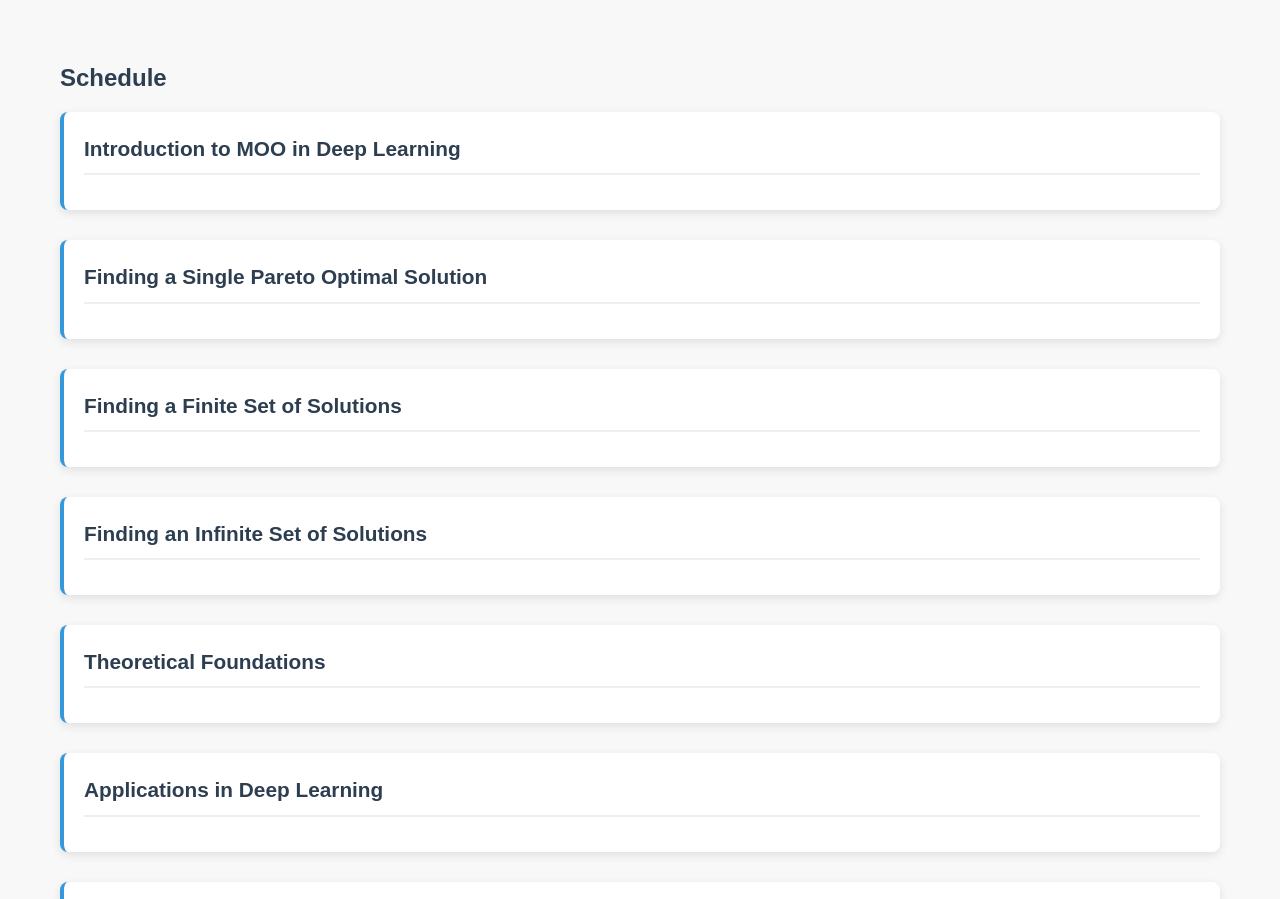
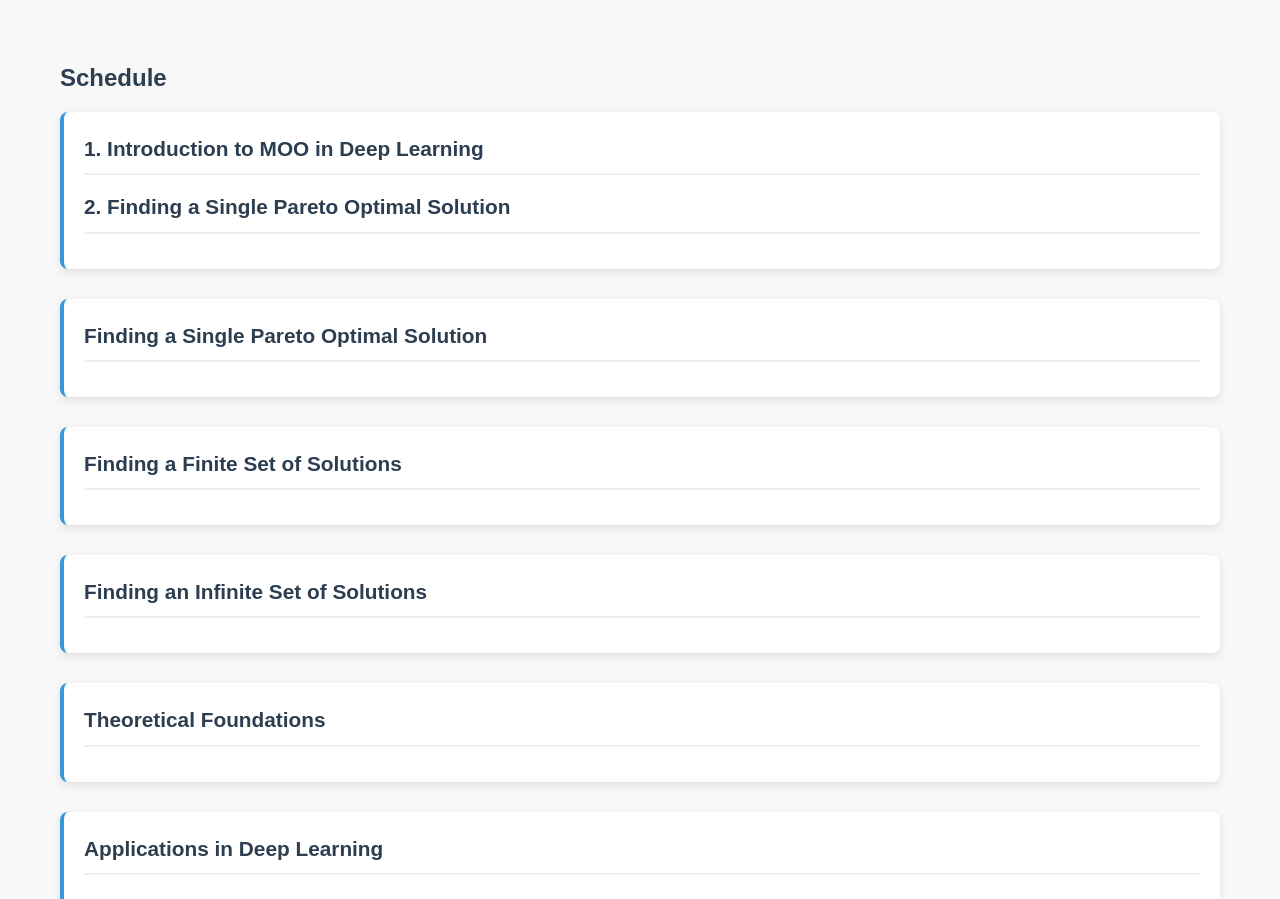
Before and after one commit to GradNexus/IJCAI25_tutorial, a plain HTML site: page index.html in a window 1280 px wide. Shown: the part 1520-2419 px from the top of the page. Drawn offline with Linux system fonts and the light colour scheme.

Commit message:
Update index.html

```diff
--- a/index.html
+++ b/index.html
@@ -90,7 +90,8 @@
                 <!-- <div class="subsection"> -->
                     <!-- <h3>Session 1: Introduction and Advanced Methods</h3> -->
                     <div class="subsection">
-                        <h3>Introduction to MOO in Deep Learning</h3>
+                        <h3>1. Introduction to MOO in Deep Learning</h3>
+                        <h3>2. Finding a Single Pareto Optimal Solution</h3>
                     </div>
 
                     <div class="subsection">
@@ -135,7 +136,7 @@
                         <p><strong>📅 Date & Time:</strong> 15:45 pm - 18:45 pm August 29th, 2025</p>
                         <!-- <p><strong>⏱️ Duration:</strong> Two 1:45h slots - Full Afternoon</p> -->
                         <p><strong>📍 Location:</strong> <a href="https://2025.ijcai.org/venue-guangzhou-for-the-34th-international-joint-conference-on-artificial-intelligence-ijcai-2025/">Langham Place, Guangzhou, China</a></p>
-                        <p><strong>🚪 Room:</strong>Great Hall F</p>
+                        <p><strong>🚪 Room:</strong> Great Hall F</p>
                     </div>
                 </div>
             </section>
```
